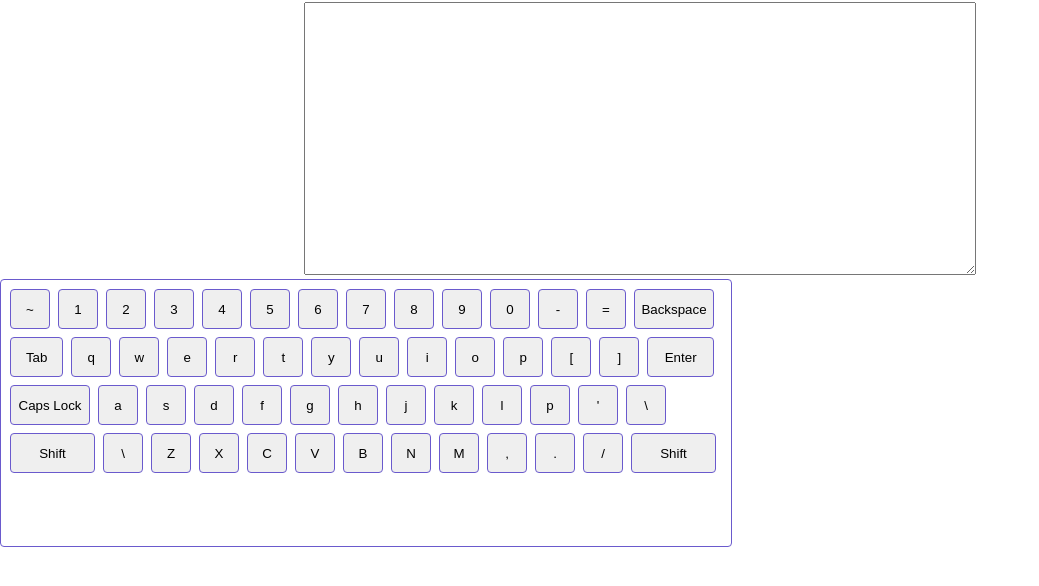
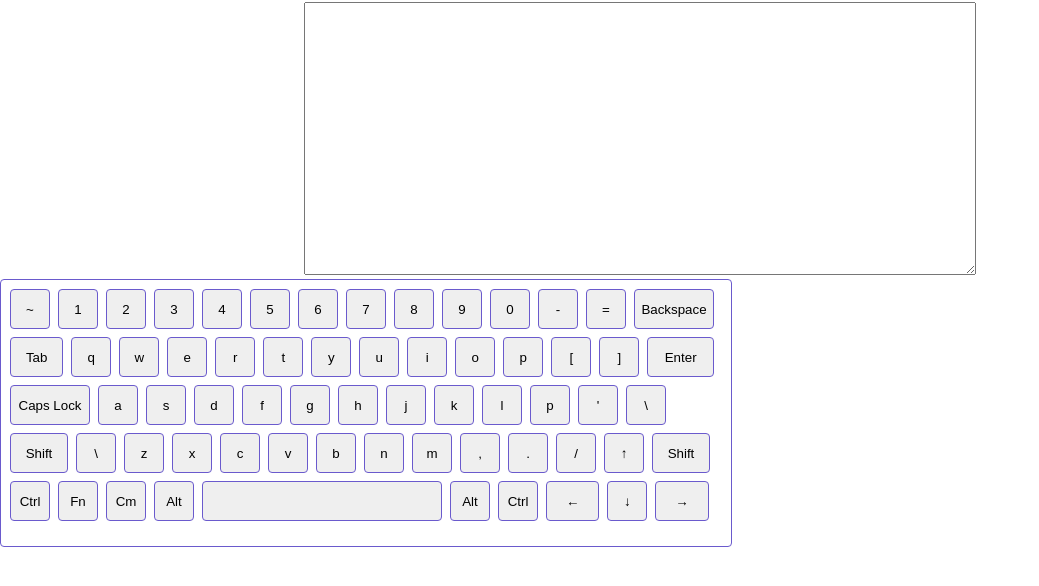
Before and after one commit to bogdanovich231/Virtual-Keyboard, a website: page index.html in a window 1280 px wide. Shown: the part 78-664 px from the top of the page, without its empty margins (0-1039 px from the left). Drawn offline with Linux system fonts and the light colour scheme.

Commit message:
feat: new keyboard line and new classes have been added

```diff
--- a/app.js
+++ b/app.js
@@ -50,17 +50,30 @@ const keyboardKeys = [
 
     { type: 'special', label: 'Shift', value: 'Shift' },
     { type: 'character', label: '\\', value: '\\' },
-    { type: 'letter', label: 'Z', value: 'Z' },
-    { type: 'letter', label: 'X', value: 'X' },
-    { type: 'letter', label: 'C', value: 'C' },
-    { type: 'letter', label: 'V', value: 'V' },
-    { type: 'letter', label: 'B', value: 'B' },
-    { type: 'letter', label: 'N', value: 'N' },
-    { type: 'letter', label: 'M', value: 'M' },
+    { type: 'letter', label: 'Z', value: 'z' },
+    { type: 'letter', label: 'X', value: 'x' },
+    { type: 'letter', label: 'C', value: 'c' },
+    { type: 'letter', label: 'V', value: 'v' },
+    { type: 'letter', label: 'B', value: 'b' },
+    { type: 'letter', label: 'N', value: 'n' },
+    { type: 'letter', label: 'M', value: 'm' },
     { type: 'character', label: ',', value: ',' },
     { type: 'character', label: '.', value: '.' },
     { type: 'character', label: '/', value: "/" },
+    { type: 'special', label: 'up', value: '↑' },
     { type: 'special', label: 'Shift', value: 'Shift' },
+
+    { type: 'special', label: 'Ctrl', value: 'Ctrl' },
+    { type: 'special', label: 'Fn', value: 'Fn' },
+    { type: 'special', label: 'Command', value: 'Cm' },
+    { type: 'special', label: 'Alt', value: 'Alt' },
+    { type: 'special', label: 'Space', value: '' },
+    { type: 'special', label: 'Alt', value: 'Alt' },
+    { type: 'special', label: 'Ctrl', value: 'Ctrl' },
+    { type: 'control', label: 'left', value: '←' },
+    { type: 'control', label: 'down', value: '↓' },
+    { type: 'control', label: 'right', value: '→' },
+
 ];
 
 
@@ -92,6 +105,10 @@ for (let i = 0; i < keyboardKeys.length; i++) {
         keyboardKey.classList.add('caps');
     } else if (keyboardKeys[i].label === 'Shift') {
         keyboardKey.classList.add('shift');
+    } else if (keyboardKeys[i].label === 'Space') {
+        keyboardKey.classList.add('space');
+    } else if (keyboardKeys[i].label === 'left' || keyboardKeys[i].label === 'right') {
+        keyboardKey.classList.add('control');
     }
 
     const keyboardLabel = document.createElement("span");
--- a/style.css
+++ b/style.css
@@ -62,5 +62,13 @@ body {
 }
 
 .shift {
-    width: 85px;
+    width: 58px;
 }
+
+.space {
+    width: 15rem;
+}
+
+.control {
+    width: 4em;
+}
```
